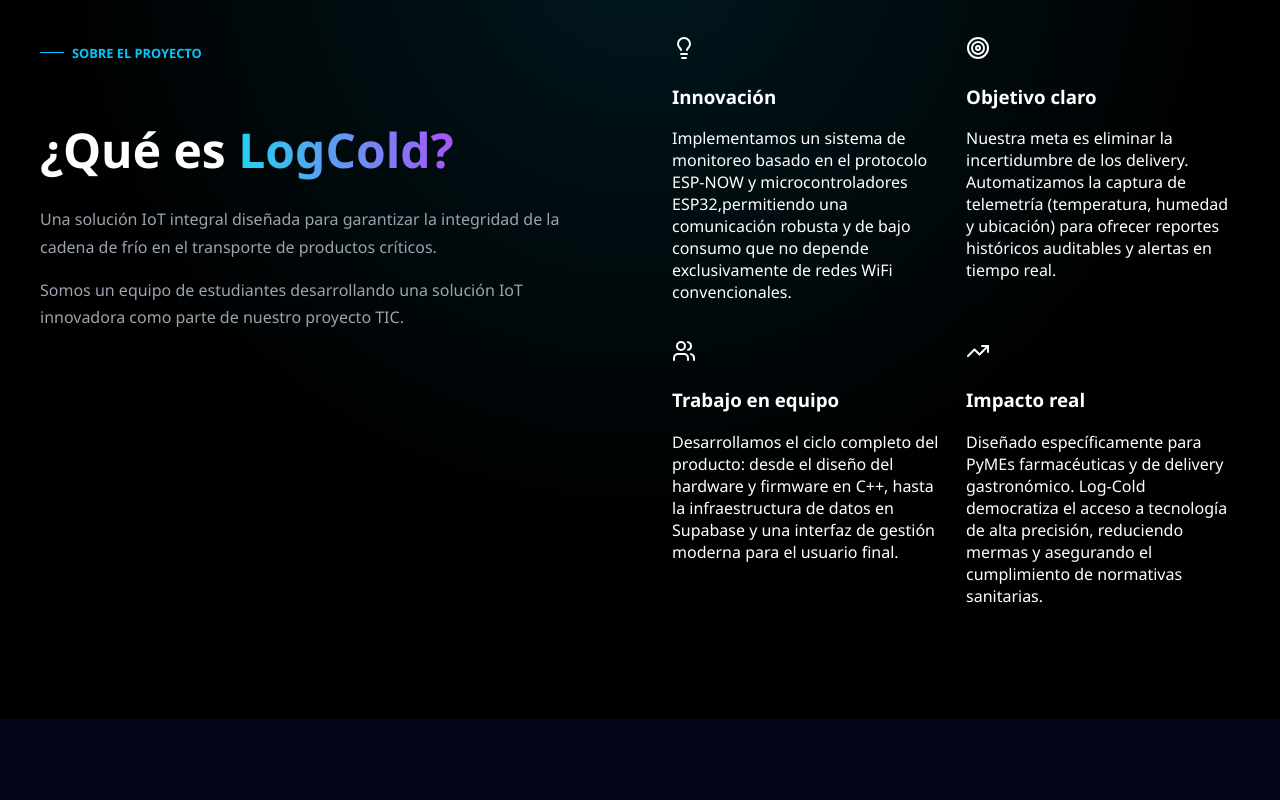
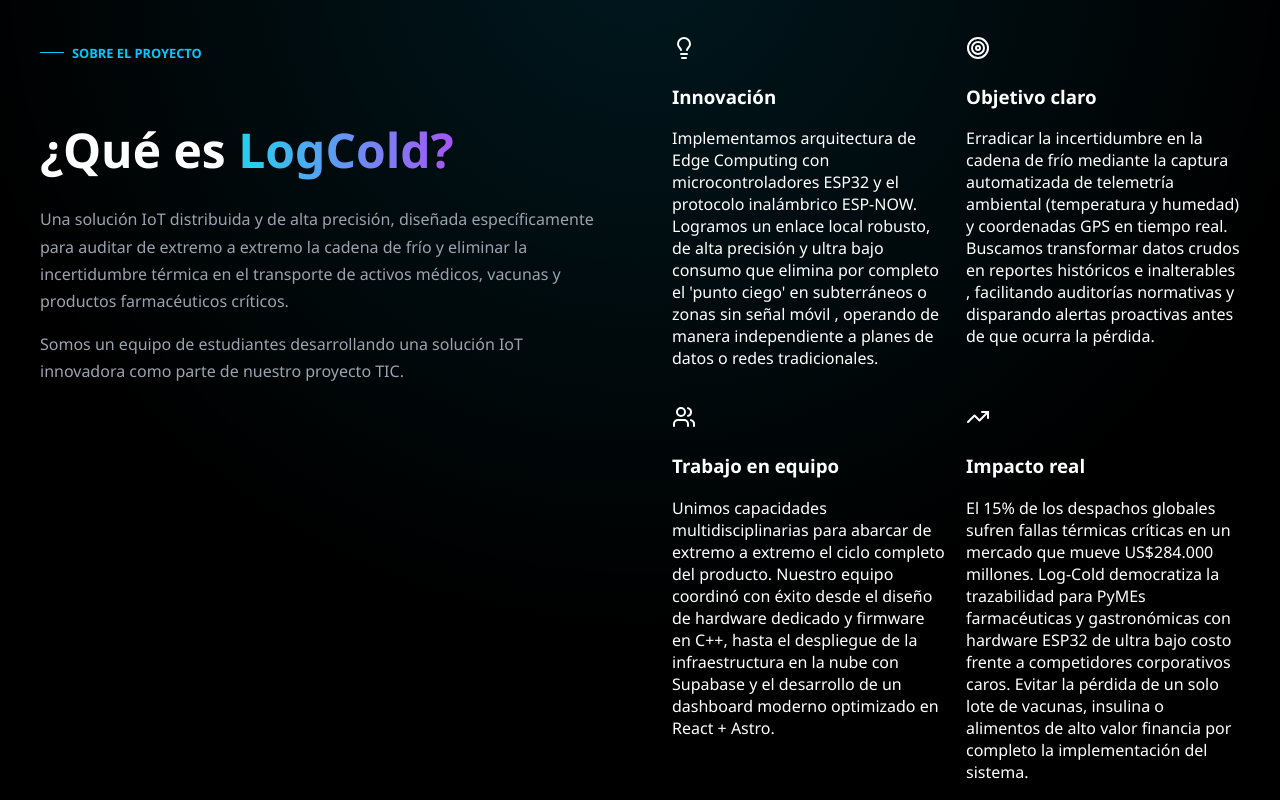
Before and after one commit to M4xCod3/Proyecto_TIC, a React (Vite) app: page / in a window 1280 px wide. Shown: the part 860-1660 px from the top of the page. Built offline with nearby package versions, Linux system fonts and the light colour scheme.

Commit message:
abaut changes

```diff
--- a/src/About.tsx
+++ b/src/About.tsx
@@ -14,25 +14,25 @@
     icon: LightbulbIcon,
     title: "Innovación",
     description:
-      "Implementamos un sistema de monitoreo basado en el protocolo ESP-NOW y microcontroladores ESP32,permitiendo una comunicación robusta y de bajo consumo que no depende exclusivamente de redes WiFi convencionales.",
+      "Implementamos arquitectura de Edge Computing con microcontroladores ESP32 y el protocolo inalámbrico ESP-NOW. Logramos un enlace local robusto, de alta precisión y ultra bajo consumo que elimina por completo el 'punto ciego' en subterráneos o zonas sin señal móvil , operando de manera independiente a planes de datos o redes tradicionales.",
   },
   {
     icon: TargetIcon,
     title: "Objetivo claro",
     description:
-      "Nuestra meta es eliminar la incertidumbre de los delivery. Automatizamos la captura de telemetría (temperatura, humedad y ubicación) para ofrecer reportes históricos auditables y alertas en tiempo real.",
+      "Erradicar la incertidumbre en la cadena de frío mediante la captura automatizada de telemetría ambiental (temperatura y humedad) y coordenadas GPS en tiempo real. Buscamos transformar datos crudos en reportes históricos e inalterables , facilitando auditorías normativas y disparando alertas proactivas antes de que ocurra la pérdida."
   },
   {
     icon: UsersIcon,
     title: "Trabajo en equipo",
     description:
-      "Desarrollamos el ciclo completo del producto: desde el diseño del hardware y firmware en C++, hasta la infraestructura de datos en Supabase y una interfaz de gestión moderna para el usuario final.",
+      "Unimos capacidades multidisciplinarias para abarcar de extremo a extremo el ciclo completo del producto. Nuestro equipo coordinó con éxito desde el diseño de hardware dedicado y firmware en C++, hasta el despliegue de la infraestructura en la nube con Supabase y el desarrollo de un dashboard moderno optimizado en React + Astro."
   },
   {
     icon: TrendingUpIcon,
     title: "Impacto real",
     description:
-      "Diseñado específicamente para PyMEs farmacéuticas y de delivery gastronómico. Log-Cold democratiza el acceso a tecnología de alta precisión, reduciendo mermas y asegurando el cumplimiento de normativas sanitarias.",
+      "El 15% de los despachos globales sufren fallas térmicas críticas en un mercado que mueve US$284.000 millones. Log-Cold democratiza la trazabilidad para PyMEs farmacéuticas y gastronómicas con hardware ESP32 de ultra bajo costo frente a competidores corporativos caros. Evitar la pérdida de un solo lote de vacunas, insulina o alimentos de alto valor financia por completo la implementación del sistema."
   },
 ];
 
@@ -94,8 +94,9 @@
           </h2>
 
           <p className="about-text">
-            Una solución IoT integral diseñada para garantizar la integridad
-            de la cadena de frío en el transporte de productos críticos.
+            Una solución IoT distribuida y de alta precisión, diseñada específicamente para auditar
+             de extremo a extremo la cadena de frío y eliminar la incertidumbre térmica en el
+             transporte de activos médicos, vacunas y productos farmacéuticos críticos.
           </p>
 
           <p className="about-text">
```
